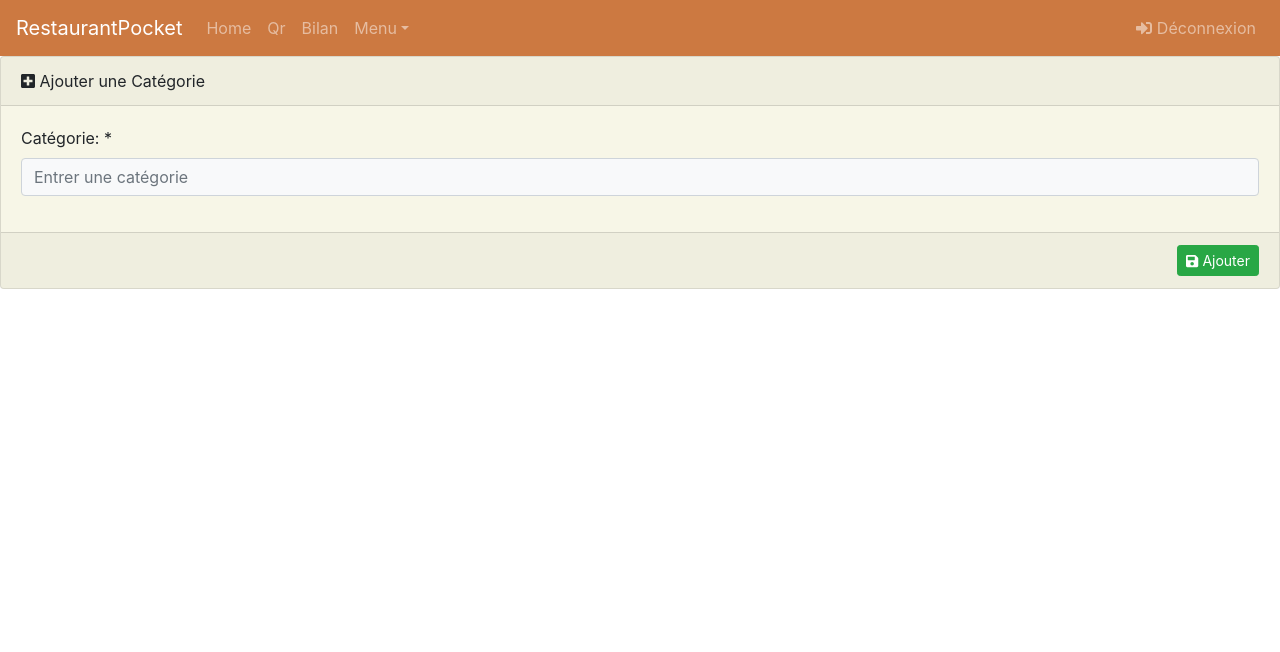
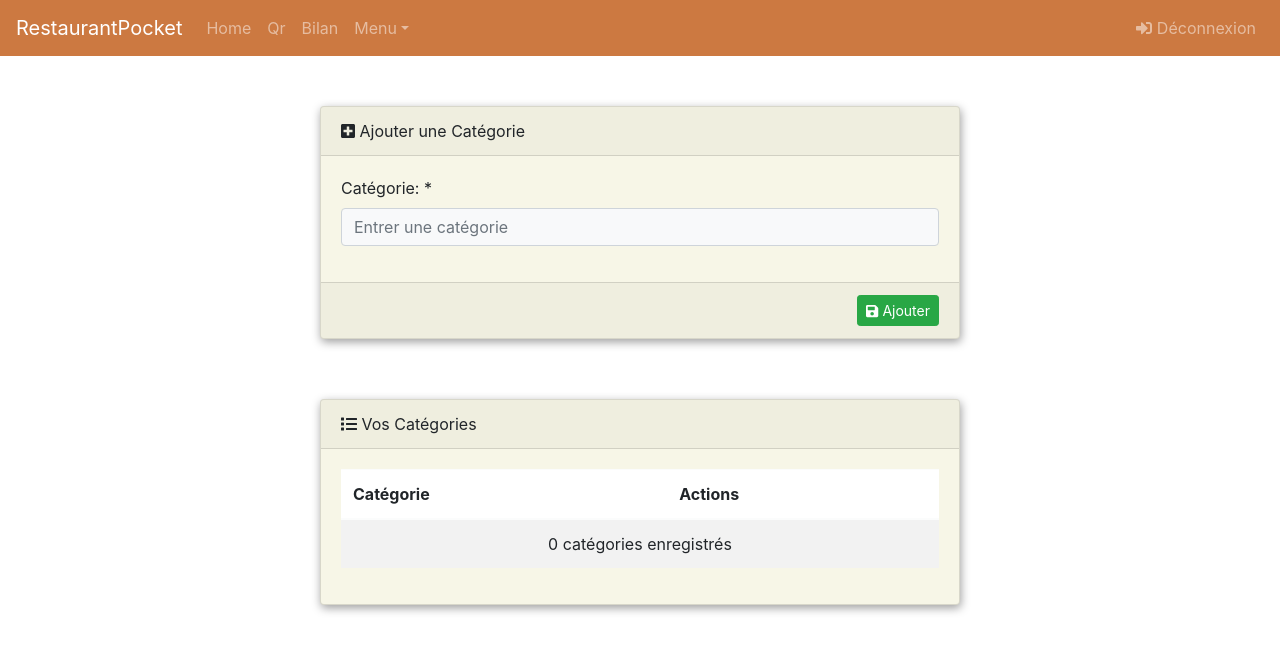
Before and after one commit to Hajarhkr/RestaurantPocket, a React (Create React App) app: page /categorie in a window 1280 px wide. Shown: the top 652 px of the page. Built offline with nearby package versions, Linux system fonts and the light colour scheme.

Commit message:
front end fix

```diff
--- a/src/Components/Categorie.js
+++ b/src/Components/Categorie.js
@@ -1,13 +1,32 @@
 import { FontAwesomeIcon } from "@fortawesome/react-fontawesome";
-import { faPlusSquare, faSave } from "@fortawesome/free-solid-svg-icons";
+import { faList, faPlusSquare, faSave, faEdit, faTrash } from "@fortawesome/free-solid-svg-icons";
 import React, { Component } from "react";
-import { Card, Form, Button, Col, FormGroup } from "react-bootstrap";
+import { Card, Form, Button, Container, Row, Table, Col, FormGroup } from "react-bootstrap";
 import "./globale";
 import axios from "axios";
 import MyToast from "./MyToast";
 import NavigationBar from "./NavigationBar";
 
-const CardColor = { backgroundColor: "#f7f6e7" };
+import { connect } from "react-redux";
+import { deletePlat } from "../services/Plat/platActions";
+
+
+
+import { Link } from "react-router-dom";
+import "./globale";
+
+const GREY = "#9E9E9E";
+
+const CardColor = {
+  backgroundColor: "#f7f6e7",
+  width: '40rem',
+  marginTop: 50,
+  marginBottom: 10,
+  boxShadow: `1px 3px 10px ${GREY}`,
+
+
+};
+const TableColor = { backgroundColor: "#FFFFFF" };
 
 export default class Plat extends Component {
   constructor(props) {
@@ -65,6 +84,8 @@ export default class Plat extends Component {
             type={"success"}
           />
         </div>
+        <Container className="d-flex h-100" style={{ display: "flex", justifyContent: "center", alignItems: "center" }}>
+          {/* <Row className="m-auto align-self-center"> */}
           <Card style={CardColor}>
             <Card.Header>
               <FontAwesomeIcon icon={faPlusSquare} /> Ajouter une Catégorie
@@ -92,6 +113,37 @@ export default class Plat extends Component {
               </Card.Footer>
             </Form>
           </Card>
+        </Container>
+
+
+
+        {/* The table of Categories */}
+
+        <Container className="d-flex h-100" style={{ display: "flex", justifyContent: "center", alignItems: "center" }}>
+          <Card style={CardColor}>
+            <Card.Header>
+              <FontAwesomeIcon icon={faList} /> Vos Catégories
+            </Card.Header>
+            <Card.Body>
+              <Table border hover striped variant="light" style={TableColor}>
+                <thead>
+                  <tr>
+                    <th>Catégorie</th>
+                    <th>Actions</th>
+                  </tr>
+                </thead>
+                <tbody>
+
+                  <tr align="center">
+                    <td colSpan="5"> {categorie.length} catégories enregistrés</td>
+                  </tr>
+
+
+                </tbody>
+              </Table>
+            </Card.Body>
+          </Card>
+         </Container>
       </div>
     );
   }
--- a/src/Components/Plat.js
+++ b/src/Components/Plat.js
@@ -1,6 +1,6 @@
 import React, { Component, useEffect } from "react";
 import { connect } from "react-redux";
-import { savePlat, fetchPlat, updatePlat } from "../services/Plat/platActions";
+import { savePlat, fetchPlat,  updatePlat } from "../services/Plat/platActions";
 import {
   Card,
   Form,
@@ -9,6 +9,7 @@ import {
   FormGroup,
   InputGroup,
   Image,
+  Container
 } from "react-bootstrap";
 import { FontAwesomeIcon } from "@fortawesome/react-fontawesome";
 import {
@@ -22,7 +23,15 @@ import axios from "axios";
 import MyToast from "./MyToast";
 import "./globale";
 import NavigationBar from "./NavigationBar";
-const CardColor = { backgroundColor: "#f7f6e7" };
+
+const GREY = "#9E9E9E";
+const CardColor = {
+  backgroundColor: "#f7f6e7",
+  width: '100rem',
+  marginTop: 50,
+  marginBottom: 10,
+  boxShadow: `1px 3px 10px ${GREY}`,
+};
 
 class Plat extends Component {
   constructor(props) {
@@ -175,6 +184,7 @@ class Plat extends Component {
             type={"success"}
           />
         </div>
+        <Container className="d-flex h-100" style={{ display: "flex", justifyContent: "center", alignItems: "center" }}>
         <Card style={CardColor}>
           <Card.Header>
             <FontAwesomeIcon icon={this.state.id ? faEdit : faPlusSquare} />{" "}
@@ -293,6 +303,7 @@ class Plat extends Component {
             </Card.Footer>
           </Form>
         </Card>
+        </Container>
       </div>
     );
   }
--- a/src/Components/PlatList.js
+++ b/src/Components/PlatList.js
@@ -9,7 +9,7 @@ import {
   Image,
   InputGroup,
   FormControl,
-  Alert,
+  Container,
 } from "react-bootstrap";
 import { FontAwesomeIcon } from "@fortawesome/react-fontawesome";
 import {
@@ -27,8 +27,18 @@ import { Link } from "react-router-dom";
 import "./globale";
 import axios from "axios";
 import NavigationBar from "./NavigationBar";
+
+const GREY = "#9E9E9E";
+
+const CardColor = {
+  backgroundColor: "#f7f6e7",
+  width: '100rem',
+  marginTop: 50,
+  marginBottom: 10,
+  boxShadow: `1px 3px 10px ${GREY}`,
+};
 const TableColor = { backgroundColor: "#FFFFFF" };
-const CardColor = { backgroundColor: "#f7f6e7" };
+
 
 class PlatList extends Component {
   constructor(props) {
@@ -36,7 +46,7 @@ class PlatList extends Component {
     this.state = {
       plats: [],
       currentPage: 1,
-      platPerPage: 4,
+      platPerPage: 6,
     };
   }
 
@@ -150,6 +160,7 @@ class PlatList extends Component {
               type={"danger"}
             />
           </div>
+          <Container className="d-flex h-100" style={{ display: "flex", justifyContent: "center", alignItems: "center" }}>
           <Card style={CardColor}>
             <Card.Header>
               <FontAwesomeIcon icon={faList} /> Liste de Plats
@@ -263,6 +274,7 @@ class PlatList extends Component {
               </div>
             </Card.Footer>
           </Card>
+          </Container>
         </div>
       </div>
     );
```
Lines whose indentation alone changed are shown as unchanged.
